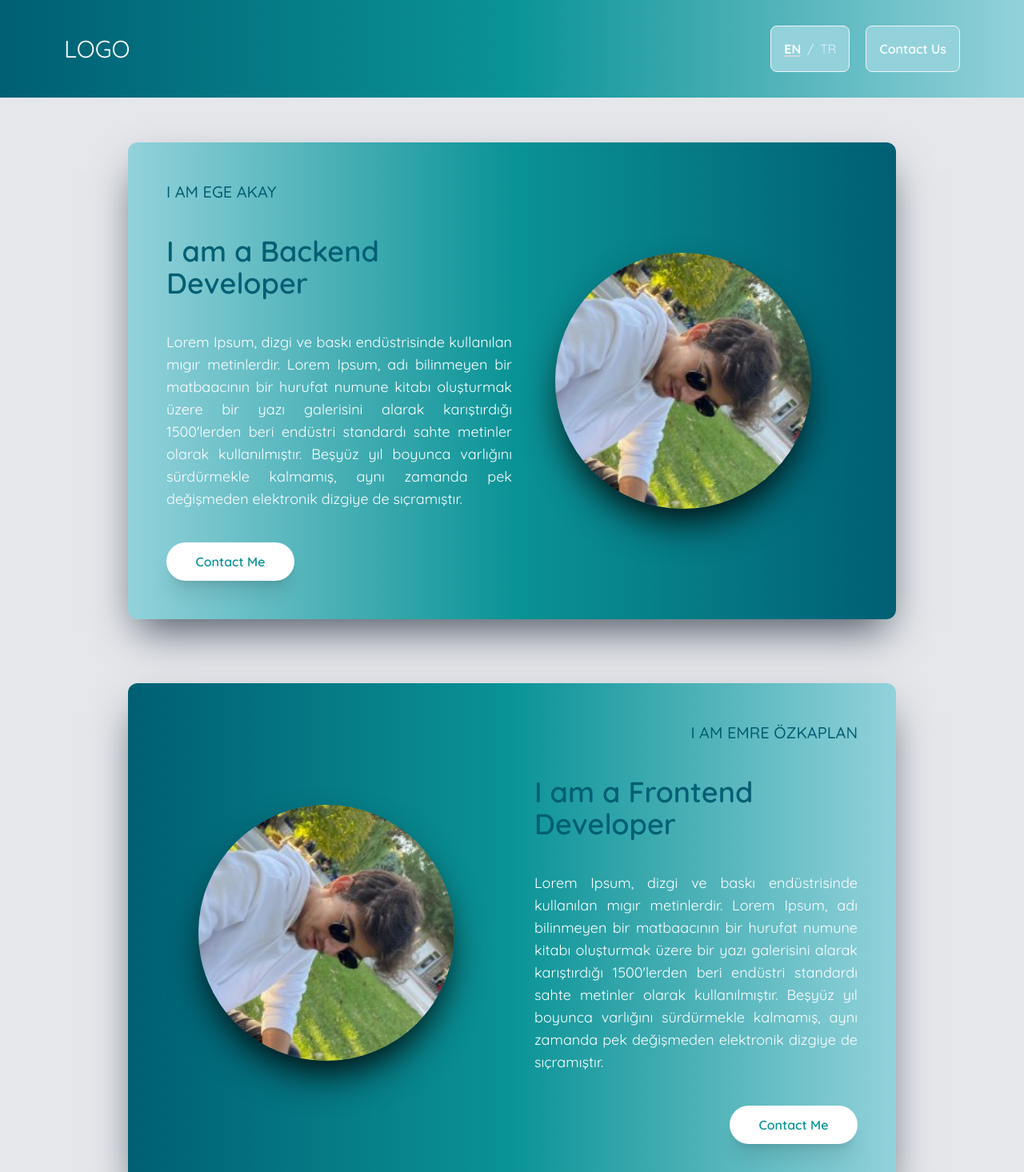
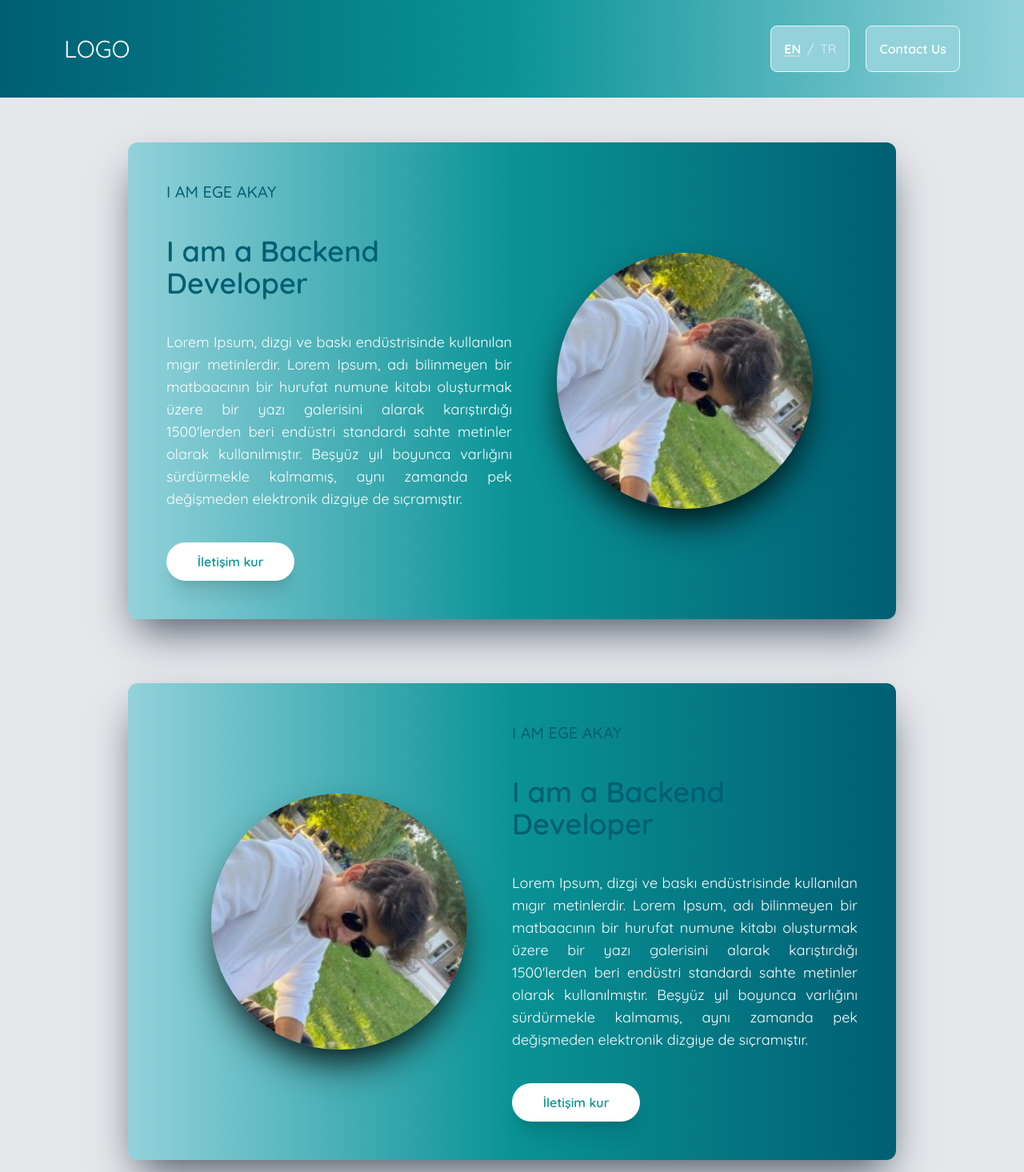
Before and after one commit to emreozkpln/ourblog-frontend, a Next.js app: page /iletisim in a window 1280 px wide. Shown: the top 1465 px of the page at 80% size. Built offline with nearby package versions, Linux system fonts and the light colour scheme.

Commit message:
contact responsive

```diff
--- a/src/app/en/contact/page.js
+++ b/src/app/en/contact/page.js
@@ -9,25 +9,25 @@ function Contact() {
 	return (
 		<div className="w-full bg-gray-200 flex flex-col space-y-14">
 			<Header />
-			<div className="px-20 md:px-40 flex flex-col space-y-20 pb-20 text-white">
-				<div className="w-[300px] md:w-full shadow-2xl shadow-gray-600 rounded-xl bg-gradient-to-r from-color3 via-color2 to-color1 grid grid-cols-2 grid-rows-1 p-12 space-x-7">
-					<div className="flex flex-col space-y-10">
+			<div className="px-20 sm:px-40 flex flex-col space-y-20 pb-20 text-white">
+				<div className="sm:w-full shadow-2xl shadow-gray-600 rounded-xl bg-gradient-to-r from-color3 via-color2 to-color1 flex flex-col space-y-9 md:space-y-0 md:grid md:grid-cols-1 md:grid-rows-2 lg:grid-cols-2 lg:grid-rows-1 p-6 sm:p-12">
+					<div className="flex items-center justify-center">
+						<Image src={emre} alt="ege" className=" w-40 md:w-80 h-40 md:h-80 shadow-2xl shadow-black rounded-full" />
+					</div>
+					<div className="flex flex-col space-y-10 row-start-2 md:row-start-2 lg:row-start-1">
 						<h2 className="text-xl font-medium text-color1">I AM EGE AKAY</h2>
 						<h1 className="text-color1 font-semibold bg-clip-text text-4xl">I am a Backend Developer</h1>
 						<p className="text-lg leading-7 text-justify items-center">Lorem Ipsum, dizgi ve baskı endüstrisinde kullanılan mıgır metinlerdir. Lorem Ipsum, adı bilinmeyen bir matbaacının bir hurufat numune kitabı oluşturmak üzere bir yazı galerisini alarak karıştırdığı 1500'lerden beri endüstri standardı sahte metinler olarak kullanılmıştır. Beşyüz yıl boyunca varlığını sürdürmekle kalmamış, aynı zamanda pek değişmeden elektronik dizgiye de sıçramıştır.</p>
 						<button className="flex p-3 px-2 space-y-2 font-semibold bg-white text-color2 w-40 items-center rounded-3xl shadow-xl justify-center">Contact Me</button>
 					</div>
-					<div className="flex items-center justify-center">
-						<Image src={emre} alt="ege" className="hidden lg:block w-80 h-80 shadow-2xl shadow-black mr-8 rounded-full" />
+				</div>
+				<div className="sm:w-full shadow-2xl shadow-gray-600 rounded-xl bg-gradient-to-r from-color3 via-color2 to-color1 flex flex-col space-y-9 md:space-y-0 md:grid md:grid-cols-1 md:grid-rows-2 lg:grid-cols-2 lg:grid-rows-1 p-6 sm:p-12">
+					<div className="flex items-center justify-center row-start-1">
+						<Image src={emre} alt="ege" className=" w-40 md:w-80 h-40 md:h-80 shadow-2xl shadow-black rounded-full" />
 					</div>
-				</div>
-				<div className="w-[300px] md:w-full shadow-2xl shadow-gray-600 rounded-xl bg-gradient-to-r from-color1 via-color2 to-color3 grid grid-cols-2 grid-rows-1 p-12 space-x-7">
-					<div className="flex items-center justify-center">
-						<Image src={emre} alt="emre" className="hidden lg:block w-80 h-80 shadow-2xl shadow-black mr-8 rounded-full" />
-					</div>
-					<div className="flex flex-col items-end space-y-10">
-						<h2 className="text-xl font-medium text-color1">I AM EMRE ÖZKAPLAN</h2>
-						<h1 className="text-color1 font-semibold bg-clip-text text-4xl">I am a Frontend Developer</h1>
+					<div className="flex flex-col space-y-10 row-start-2 md:row-start-2 lg:row-start-1">
+						<h2 className="text-xl font-medium text-color1">I AM EGE AKAY</h2>
+						<h1 className="text-color1 font-semibold bg-clip-text text-4xl">I am a Backend Developer</h1>
 						<p className="text-lg leading-7 text-justify items-center">Lorem Ipsum, dizgi ve baskı endüstrisinde kullanılan mıgır metinlerdir. Lorem Ipsum, adı bilinmeyen bir matbaacının bir hurufat numune kitabı oluşturmak üzere bir yazı galerisini alarak karıştırdığı 1500'lerden beri endüstri standardı sahte metinler olarak kullanılmıştır. Beşyüz yıl boyunca varlığını sürdürmekle kalmamış, aynı zamanda pek değişmeden elektronik dizgiye de sıçramıştır.</p>
 						<button className="flex p-3 px-2 space-y-2 font-semibold bg-white text-color2 w-40 items-center rounded-3xl shadow-xl justify-center">Contact Me</button>
 					</div>
--- a/src/app/iletisim/page.js
+++ b/src/app/iletisim/page.js
@@ -9,27 +9,27 @@ function Contact() {
     return (
         <div className="w-full bg-gray-200 flex flex-col space-y-14">
             <Header />
-            <div className="px-20 md:px-40 flex flex-col space-y-20 pb-20 text-white">
-                <div className="w-[300px] md:w-full shadow-2xl shadow-gray-600 rounded-xl bg-gradient-to-r from-color3 via-color2 to-color1 grid grid-cols-2 grid-rows-1 p-12 space-x-7">
-                    <div className="flex flex-col space-y-10">
+            <div className="px-20 sm:px-40 flex flex-col space-y-20 pb-20 text-white">
+                <div className="sm:w-full shadow-2xl shadow-gray-600 rounded-xl bg-gradient-to-r from-color3 via-color2 to-color1 flex flex-col space-y-9 md:space-y-0 md:grid md:grid-cols-1 md:grid-rows-2 lg:grid-cols-2 lg:grid-rows-1 p-6 sm:p-12">
+                    <div className="flex items-center justify-center">
+                        <Image src={emre} alt="ege" className=" w-40 md:w-80 h-40 md:h-80 shadow-2xl shadow-black rounded-full" />
+                    </div>
+                    <div className="flex flex-col space-y-10 row-start-2 md:row-start-2 lg:row-start-1">
                         <h2 className="text-xl font-medium text-color1">I AM EGE AKAY</h2>
                         <h1 className="text-color1 font-semibold bg-clip-text text-4xl">I am a Backend Developer</h1>
                         <p className="text-lg leading-7 text-justify items-center">Lorem Ipsum, dizgi ve baskı endüstrisinde kullanılan mıgır metinlerdir. Lorem Ipsum, adı bilinmeyen bir matbaacının bir hurufat numune kitabı oluşturmak üzere bir yazı galerisini alarak karıştırdığı 1500'lerden beri endüstri standardı sahte metinler olarak kullanılmıştır. Beşyüz yıl boyunca varlığını sürdürmekle kalmamış, aynı zamanda pek değişmeden elektronik dizgiye de sıçramıştır.</p>
-                        <button className="flex p-3 px-2 space-y-2 font-semibold bg-white text-color2 w-40 items-center rounded-3xl shadow-xl justify-center">Contact Me</button>
-                    </div>
-                    <div className="flex items-center justify-center">
-                        <Image src={emre} alt="ege" className="hidden lg:block w-80 h-80 shadow-2xl shadow-black mr-8 rounded-full" />
+                        <button className="flex p-3 px-2 space-y-2 font-semibold bg-white text-color2 w-40 items-center rounded-3xl shadow-xl justify-center">İletişim kur</button>
                     </div>
                 </div>
-                <div className="w-[300px] md:w-full shadow-2xl shadow-gray-600 rounded-xl bg-gradient-to-r from-color1 via-color2 to-color3 grid grid-cols-2 grid-rows-1 p-12 space-x-7">
-                    <div className="flex items-center justify-center">
-                        <Image src={emre} alt="emre" className="hidden lg:block w-80 h-80 shadow-2xl shadow-black mr-8 rounded-full" />
+                <div className="sm:w-full shadow-2xl shadow-gray-600 rounded-xl bg-gradient-to-r from-color3 via-color2 to-color1 flex flex-col space-y-9 md:space-y-0 md:grid md:grid-cols-1 md:grid-rows-2 lg:grid-cols-2 lg:grid-rows-1 p-6 sm:p-12">
+                    <div className="flex items-center justify-center row-start-1">
+                        <Image src={emre} alt="ege" className=" w-40 md:w-80 h-40 md:h-80 shadow-2xl shadow-black rounded-full" />
                     </div>
-                    <div className="flex flex-col items-end space-y-10">
-                        <h2 className="text-xl font-medium text-color1">I AM EMRE ÖZKAPLAN</h2>
-                        <h1 className="text-color1 font-semibold bg-clip-text text-4xl">I am a Frontend Developer</h1>
+                    <div className="flex flex-col space-y-10 row-start-2 md:row-start-2 lg:row-start-1">
+                        <h2 className="text-xl font-medium text-color1">I AM EGE AKAY</h2>
+                        <h1 className="text-color1 font-semibold bg-clip-text text-4xl">I am a Backend Developer</h1>
                         <p className="text-lg leading-7 text-justify items-center">Lorem Ipsum, dizgi ve baskı endüstrisinde kullanılan mıgır metinlerdir. Lorem Ipsum, adı bilinmeyen bir matbaacının bir hurufat numune kitabı oluşturmak üzere bir yazı galerisini alarak karıştırdığı 1500'lerden beri endüstri standardı sahte metinler olarak kullanılmıştır. Beşyüz yıl boyunca varlığını sürdürmekle kalmamış, aynı zamanda pek değişmeden elektronik dizgiye de sıçramıştır.</p>
-                        <button className="flex p-3 px-2 space-y-2 font-semibold bg-white text-color2 w-40 items-center rounded-3xl shadow-xl justify-center">Contact Me</button>
+                        <button className="flex p-3 px-2 space-y-2 font-semibold bg-white text-color2 w-40 items-center rounded-3xl shadow-xl justify-center">İletişim kur</button>
                     </div>
                 </div>
             </div>
```
